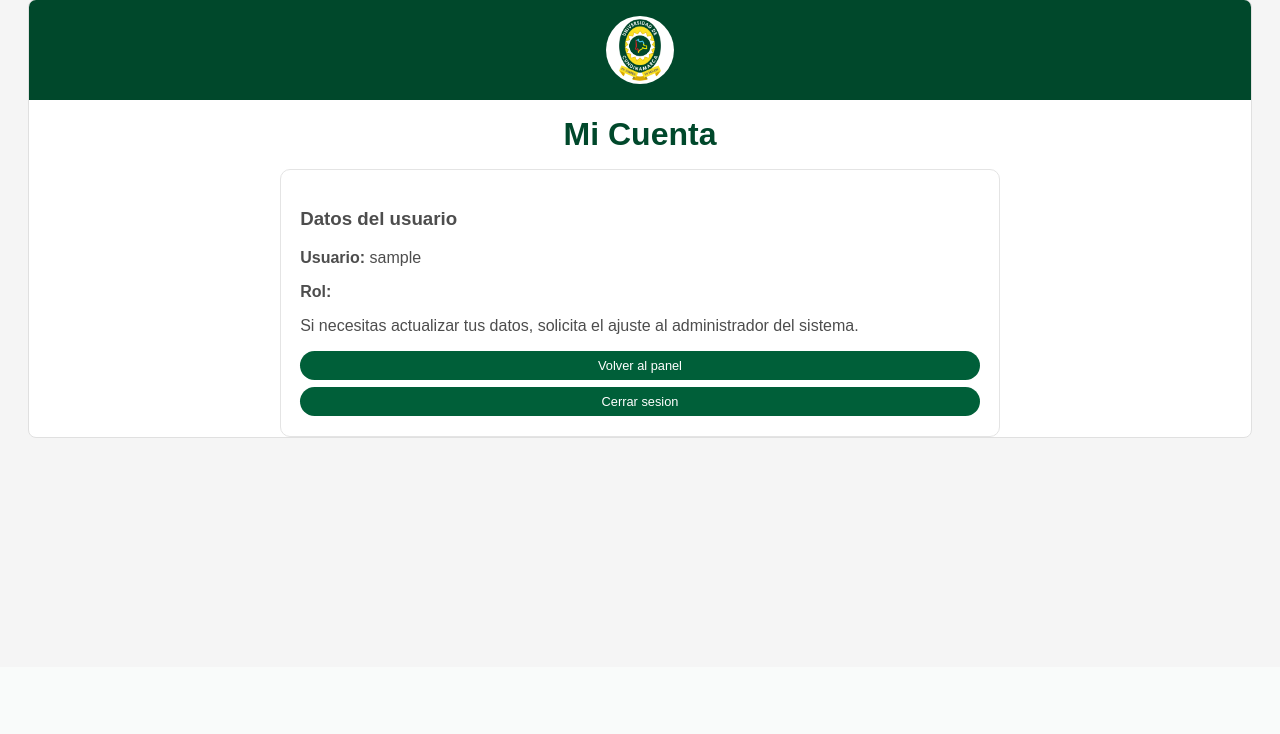
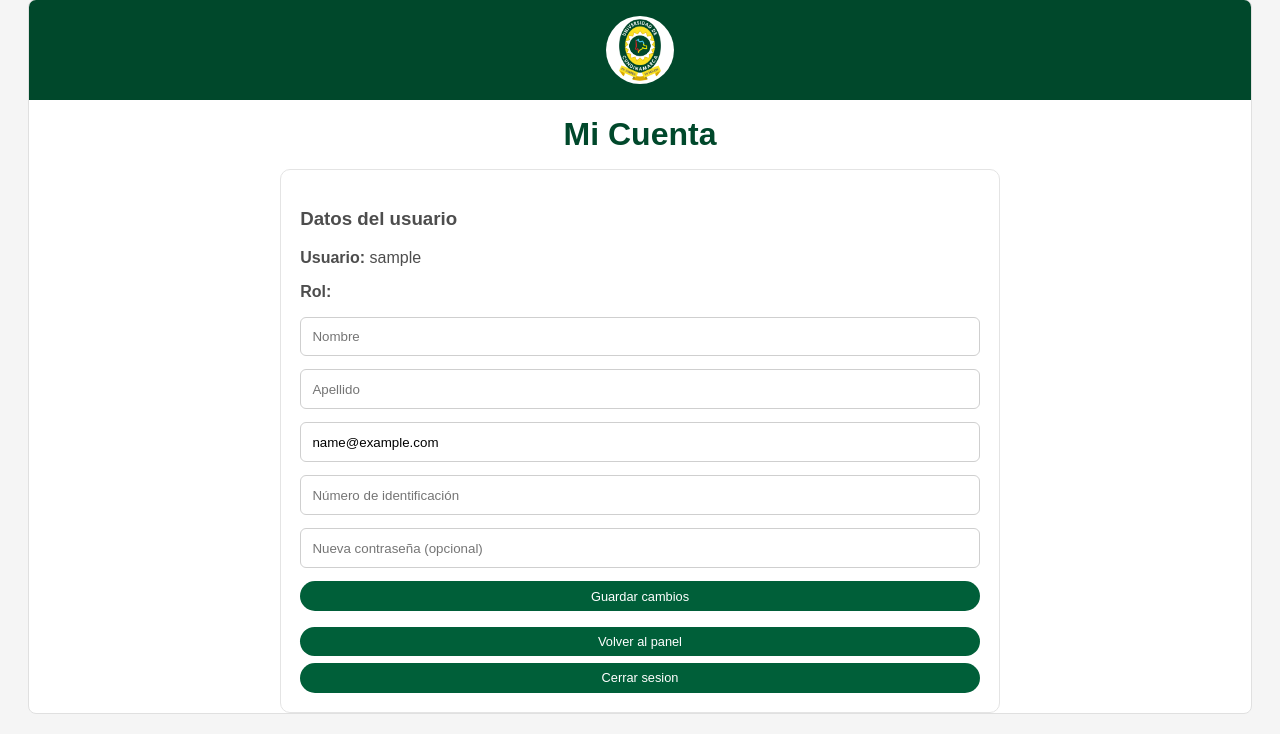
Before and after one commit to maranavard/SISTEMA-COMPUTACIONAL-PARA-LA-GESTION-Y-CONTROL-DE-ACCESO-DE-AUTOMOVILES-M-DULO-WEB, a Flask app: page /mi-cuenta in a window 1280 px wide. Shown: the part 133-867 px from the top of the page. Before the commit the page ends 571 px from the top, so only its background shows below. Run offline with Flask 3, Linux system fonts and the light colour scheme; the visitor is signed in with stand-in values (Sample User, id 1); parts of the project's set-up code (start-up, migrations or seed data) failed here and were passed over; some libraries are stand-ins or nearby versions.

Commit message:
Add user account update form to mi_cuenta.html

```diff
--- a/python/webapp/app/templates/main/mi_cuenta.html
+++ b/python/webapp/app/templates/main/mi_cuenta.html
@@ -12,7 +12,54 @@
     <h3>Datos del usuario</h3>
     <p><strong>Usuario:</strong> {{ user.username or '' }}</p>
     <p><strong>Rol:</strong> {{ (user.rol or '') | role_label }}</p>
-    <p>Si necesitas actualizar tus datos, solicita el ajuste al administrador del sistema.</p>
+
+    <form method="post" action="{{ url_for('main.actualizar_mi_cuenta') }}" style="margin-top: 1rem;">
+      <div style="display: grid; gap: 0.85rem;">
+        <input
+          type="text"
+          name="nombre"
+          placeholder="Nombre"
+          value="{{ user.nombre or '' }}"
+          required
+        />
+
+        <input
+          type="text"
+          name="apellido"
+          placeholder="Apellido"
+          value="{{ user.apellido or '' }}"
+          required
+        />
+
+        <input
+          type="email"
+          name="email"
+          placeholder="Correo institucional"
+          value="{{ user.email or '' }}"
+          pattern="[A-Za-z0-9._%+-]+@[A-Za-z0-9.-]+\.[A-Za-z]{2,}"
+          title="Ingresa un correo válido (ej: usuario@dominio.com)"
+          required
+        />
+
+        <input
+          type="text"
+          name="numero_identificacion"
+          placeholder="Número de identificación"
+          value="{{ user.numero_identificacion or '' }}"
+          inputmode="numeric"
+          pattern="[0-9]{6,12}"
+          title="Solo números, entre 6 y 12 dígitos"
+        />
+
+        <input
+          type="password"
+          name="new_password"
+          placeholder="Nueva contraseña (opcional)"
+        />
+
+        <button type="submit" class="panel-action-btn">Guardar cambios</button>
+      </div>
+    </form>
 
     <div class="panel-actions" style="margin-top: 1rem;">
       <a class="panel-action-btn" href="{{ url_for('main.dashboard') }}">Volver al panel</a>
```
